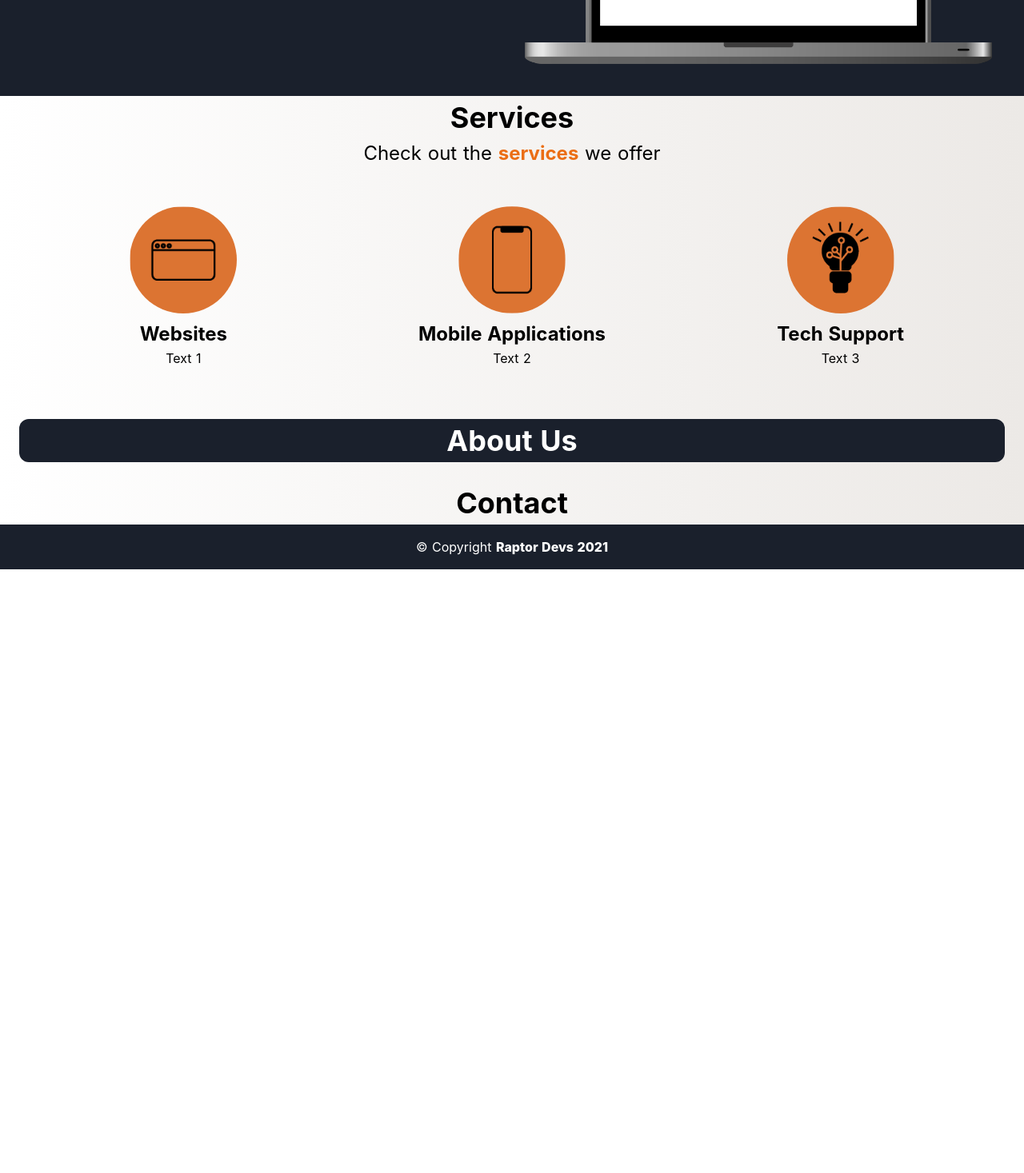
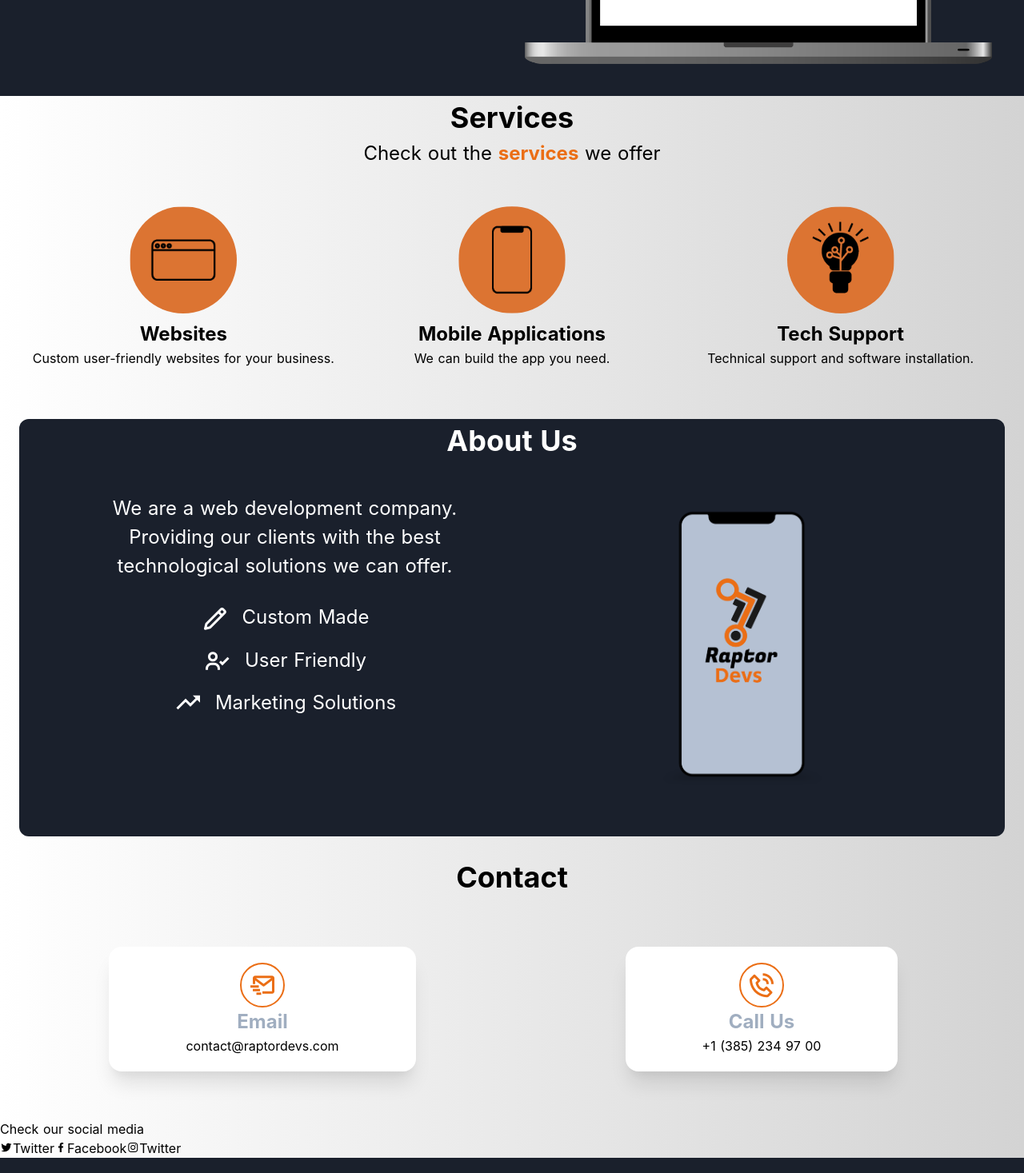
Before and after one commit to Chriscalde/Raptor-Devs, a Nuxt app: page / in a window 1280 px wide. Shown: the part 400-1867 px from the top of the page at 80% size. Before the commit the page ends 1112 px from the top, so only its background shows below. Built offline with nearby package versions, Linux system fonts and the light colour scheme; a web font is replaced by a local one.

Commit message:
Contact section finished

```diff
--- a/pages/index.vue
+++ b/pages/index.vue
@@ -22,29 +22,58 @@
           <div class="text-center flex flex-col justify-center mx-auto">
             <img src="../assets/icons/img_web.png" alt="" class="rounded-full mx-auto object-cover">
             <h1 class="text-2xl font-bold">Websites</h1>
-            <p>Text 1</p>
+            <p>Custom user-friendly websites for your business.</p>
           </div>
           <div class="text-center flex flex-col justify-center mx-auto">
             <img src="../assets/icons/img_mobile.png" alt="" class="rounded-full mx-auto object-cover">
             <h1 class="text-2xl font-bold">Mobile Applications</h1>
-            <p>Text 2</p>
+            <p>We can build the app you need.</p>
           </div>
           <div class="text-center flex flex-col justify-center mx-auto">
             <img src="../assets/icons/img_tech.png" alt="" class="rounded-full mx-auto object-cover">
             <h1 class="text-2xl font-bold">Tech Support</h1>
-            <p>Text 3</p>
+            <p>Technical support and software installation.</p>
           </div>
         </div>
       </section>
       <section id="about-us" class="rounded-xl bg-gray-900 m-6">
         <div class=" m-6 text-center">
           <h2 class="text-4xl font-bold text-white">About Us</h2>
+          <div class="grid lg:grid-cols-2 gap-8 p-10">
+            <div class="flex flex-col">
+              <h2 class="text-2xl text-white mb-5">We are a web development company. Providing our clients with the best technological solutions we can offer.</h2>
+              <a class="text-2xl text-white align-middle my-2"><i class="text-4xl bx bx-pencil align-middle mr-4"></i>Custom Made</a>
+              <a class="text-2xl text-white align-middle my-2"><i class="text-4xl bx bx-user-check align-middle mr-4"></i>User Friendly</a>
+              <a class="text-2xl text-white align-middle my-2"><i class="text-4xl bx bx-trending-up align-middle mr-4"></i>Marketing Solutions</a>
+            </div>
+            <div class="justify-center items-center mx-auto">
+              <img src="../assets/img/iphone_mockup.png" alt="" class="object-contain">
+            </div>
+          </div>
         </div>
       </section>
       <section id="contact">
         <div class="text-center">
           <h2 class="text-4xl font-bold">Contact</h2>
         </div>
+        <div class="grid lg:grid-cols-2 gap-12 p-10">
+          <div id="contact-mail" class="shadow-xl rounded-2xl flex flex-col justify-center items-center my-5 lg:mx-auto lg:px-24 py-5 bg-white">
+            <i class="bx bx-mail-send text-4xl"></i>
+            <h3 class="text-2xl font-bold text-gray-500">Email</h3>
+            <p>contact@raptordevs.com</p>
+          </div>
+          <div id="contact-phone" class="shadow-xl rounded-2xl flex flex-col justify-center items-center my-5 lg:mx-auto lg:px-24 py-5 bg-white">
+            <i class="bx bx-phone-call text-4xl"></i>
+            <h3 class="text-2xl font-bold text-gray-500">Call Us</h3>
+            <p>+1 (385) 234 97 00</p>
+          </div>
+        </div>
+      </section>
+      <section id="footer-top">
+        <h2>Check our social media</h2>
+        <a><i class="bx bxl-twitter"></i>Twitter</a>
+        <a><i class="bx bxl-facebook"></i>Facebook</a>
+        <a><i class="bx bxl-instagram"></i>Twitter</a>
       </section>
     </div>
     <Footer/>
@@ -68,8 +97,8 @@ export default {}
 }
 #content{
   background: #ECE9E6;  /*fallback for old browsers*/
-  background: -webkit-linear-gradient(to right, #FFFFFF, #ECE9E6); /* Chrome 10-25, Safari 5.1-6 */
-  background: linear-gradient(to right, #FFFFFF, #ECE9E6); /* W3C, IE 10+/ Edge, Firefox 16+, Chrome 26+, Opera 12+, Safari 7+ */
+  background: -webkit-linear-gradient(to right, #FFFFFF, #D3d3d3); /* Chrome 10-25, Safari 5.1-6 */
+  background: linear-gradient(to right, #FFFFFF, #d3d3d3); /* W3C, IE 10+/ Edge, Firefox 16+, Chrome 26+, Opera 12+, Safari 7+ */
 }
 
 .title {
@@ -130,8 +159,8 @@ export default {}
 
 #services{
   background: #ECE9E6;  /*fallback for old browsers*/
-  background: -webkit-linear-gradient(to right, #FFFFFF, #ECE9E6); /* Chrome 10-25, Safari 5.1-6 */
-  background: linear-gradient(to right, #FFFFFF, #ECE9E6); /* W3C, IE 10+/ Edge, Firefox 16+, Chrome 26+, Opera 12+, Safari 7+ */
+  background: -webkit-linear-gradient(to right, #FFFFFF, #D3D3D3); /* Chrome 10-25, Safari 5.1-6 */
+  background: linear-gradient(to right, #FFFFFF, #D3D3D3); /* W3C, IE 10+/ Edge, Firefox 16+, Chrome 26+, Opera 12+, Safari 7+ */
 }
 #services-subtitle span{
   color:#EB6E15
@@ -151,4 +180,19 @@ export default {}
   border-color: #e9772692;
 
 }
+#about-us img{
+  width: 300px;
+}
+#contact-mail i{
+  border-radius: 50%;
+  padding: 8px;
+  color: #EB6E15;
+  border:2px solid #EB6E15;
+}
+#contact-phone i{
+  border-radius: 50%;
+  padding: 8px;
+  color: #EB6E15;
+  border:2px solid #EB6E15;
+}
 </style>
```
Also changed, not shown: assets/img/iphone_mockup.png (added).
